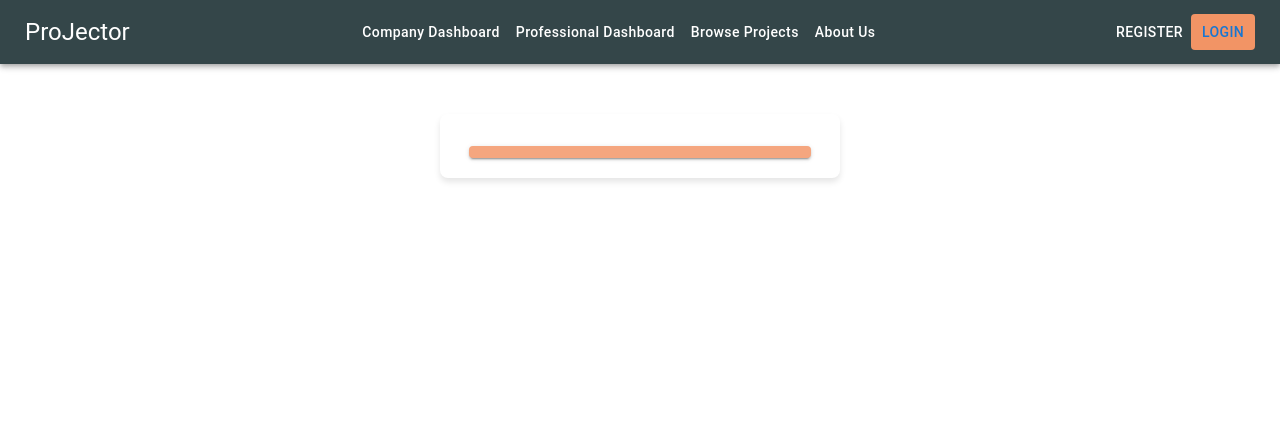
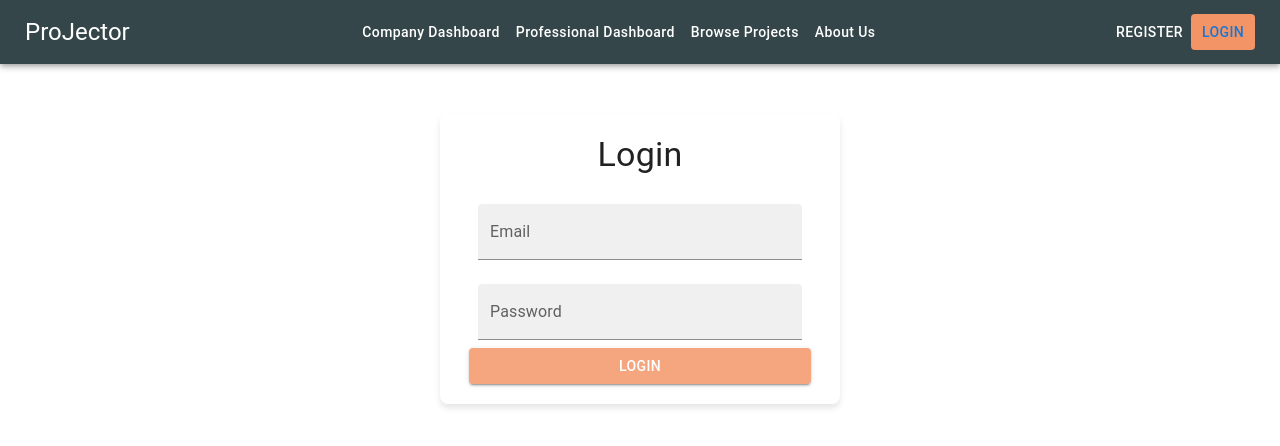
Before and after one commit to milliehigh/ProJector, a React (Vite) app in the folder frontend/: page /login in a window 1280 px wide. Shown: the top 446 px of the page. Built offline with nearby package versions, Linux system fonts and the light colour scheme.

Commit message:
log in page

```diff
--- a/frontend/src/pages/Login.jsx
+++ b/frontend/src/pages/Login.jsx
@@ -1,7 +1,77 @@
+import { useNavigate } from "react-router-dom";
 import Form from "../components/Forms/Form"
+import { useState } from "react";
+import { TextField } from "@mui/material";
+import api from "../api";
+import { ACCESS_TOKEN, REFRESH_TOKEN } from "../constants";
+
 
 function Login() {
-    return <Form route="/api/token/" method="login" />
+  const [loading, setLoading] = useState(false);
+  const [formData, setFormData] = useState({
+    email: "",
+    password: ""
+  });
+
+  const navigate = useNavigate();
+
+  const onChange = (e) => {
+    const { name, value } = e.target;
+    setFormData({
+      ...formData,
+      [name]: value
+    });
+  }
+
+  // Login
+  const handleSubmit = async (e) => {
+    e.preventDefault();
+    setLoading(true);
+
+    try {
+      // Handle API
+      console.log(formData)
+      const username = formData.email
+      const password = formData.password
+      const res = await api.post("/api/token/", { username, password });
+      localStorage.setItem(ACCESS_TOKEN, res.data.access);
+      localStorage.setItem(REFRESH_TOKEN, res.data.refresh);
+      navigate("/prodashbaord") // ???????
+    } catch (error) {
+      alert(error)
+    } finally {
+      setLoading(false)
+    }
+  }
+
+  return (
+    <Form
+      formName="Login"
+      buttonName="Login"
+      handleSubmit={handleSubmit}
+    >
+      <TextField
+        variant="filled"
+        margin="normal"
+        className="form-input"
+        type="text"
+        label="Email"
+        name="email"
+        value={formData.email}
+        onChange={onChange}
+      />
+      <TextField
+        variant="filled"
+        margin="normal"
+        className="form-input"
+        type="text"
+        label="Password"
+        name="password"
+        value={formData.password}
+        onChange={onChange}
+      />
+    </Form>
+  );
 }
 
 export default Login;
```
